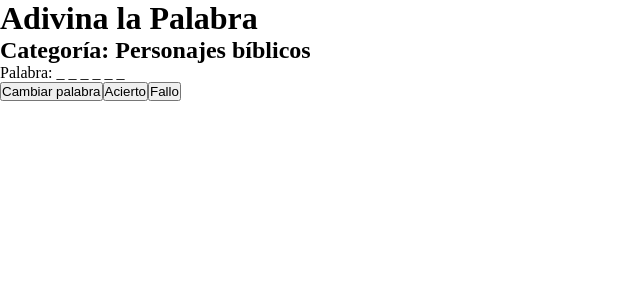
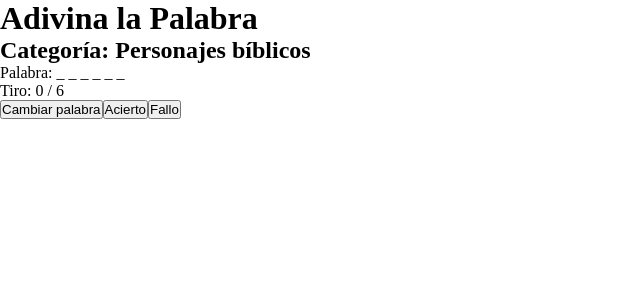
Before and after one commit to renegrb/adivina-palabra-adolescentes, a React (Vite) app: page / in a window 1280 px wide. Shown: the top 300 px of the page, without its empty margins (0-640 px from the left). Built offline with nearby package versions, Linux system fonts and the light colour scheme.

Commit message:
Display current round progress

```diff
--- a/src/App.tsx
+++ b/src/App.tsx
@@ -71,6 +71,10 @@ export default function App() {
 
       <p>Palabra: {hiddenWord}</p>
 
+      <p>
+        Tiro: {currentLetterIndex} / {currentWord.word.length}
+      </p>
+
       <button onClick={changeWord}>Cambiar palabra</button>
 
       <button onClick={handleHit}>Acierto</button>
```
